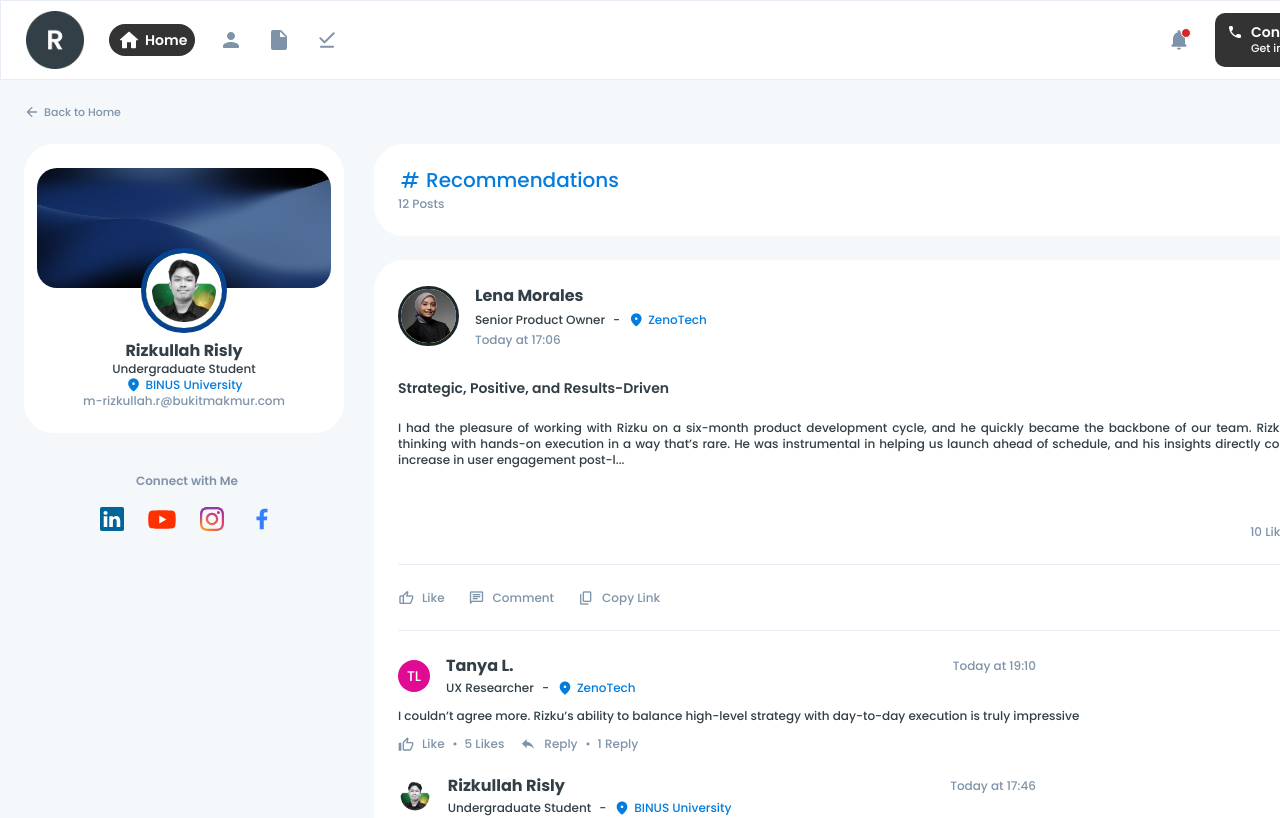
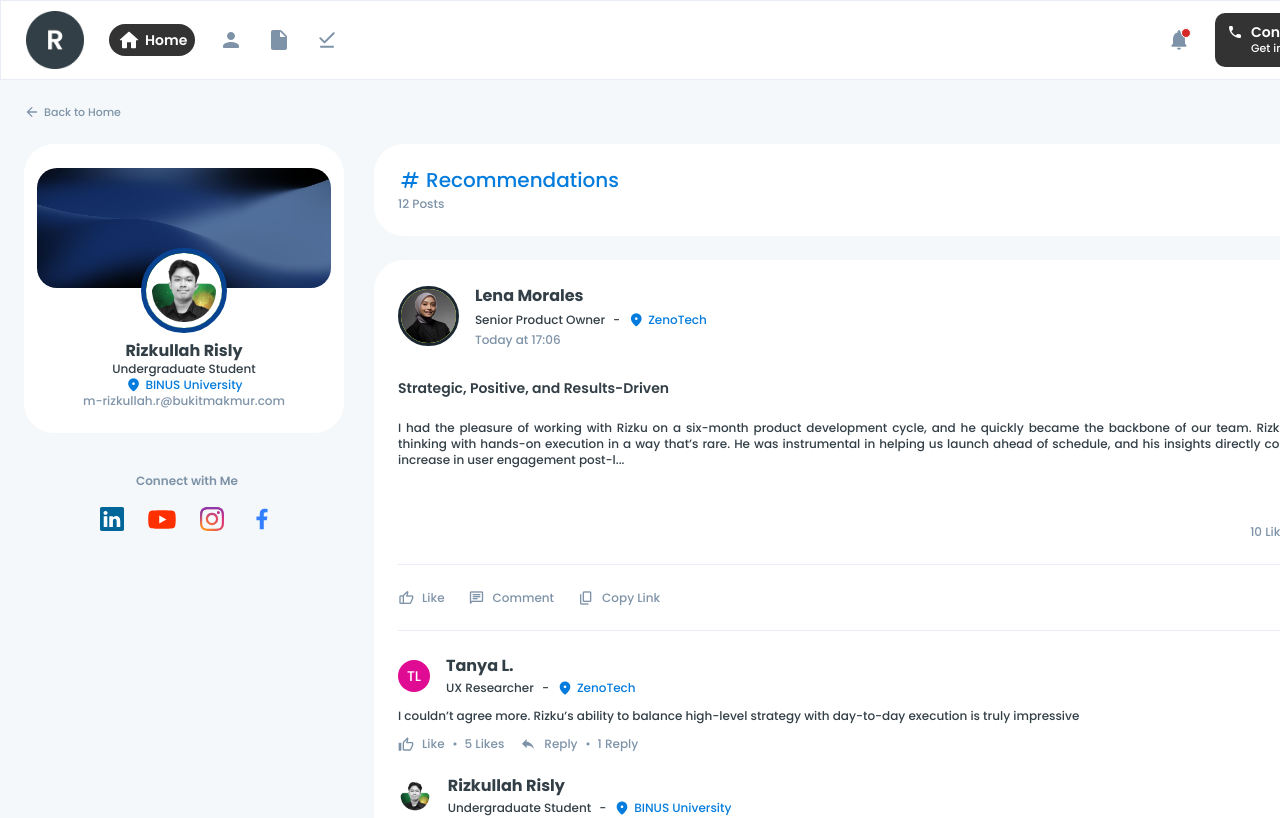
Before and after one commit to rizkullahry/recommend-porto, a Vue app: page /about in a window 1280 px wide. Shown: the top 818 px of the page. Built offline with nearby package versions, Linux system fonts and the light colour scheme.

Commit message:
Adjust post card

```diff
--- a/src/components/PostCard/PostCard.vue
+++ b/src/components/PostCard/PostCard.vue
@@ -45,7 +45,7 @@
                 <span :class="['body-small post-card__actions-copy-name', isCopied ? 'primary-500' : 'neutral-500']">{{ !isCopied ? "Copy Link" : "Copied" }}</span>
             </div>
         </div>
-        <hr v-if="!item.commentsDisable && (item.commentsData?.length ?? 0) > 0" class="post-card__divider2"></hr>
+        <hr v-if="!item.commentsDisable && (item.commentsData?.length ?? 0) > 0 && !item.isEditComment" class="post-card__divider2"></hr>
         <span v-if="item.isEditComment" class="post-card__more-comments">Show more comments</span>
     </div>
 </template>
--- a/src/components/PostCardComment/style/_post-card-comments.scss
+++ b/src/components/PostCardComment/style/_post-card-comments.scss
@@ -3,6 +3,7 @@
     flex-direction: column;
     align-items: flex-start;
     gap: 12px;
+    width: 100%;
 
     &--child{
         display: flex;
@@ -17,6 +18,7 @@
         width: 638px;
         align-items: center;
         gap: 16px;
+        width: 100%;
     }
 
     &__header-avatar {
@@ -58,6 +60,7 @@
         gap: 4px;
         flex: 1 0 0;
         border-radius: 20px;
+        width: 100%;
     }
 
     &__header-content-top {
@@ -65,6 +68,7 @@
         align-items: center;
         gap: 4px;
         align-self: stretch;
+        width: 100%;
     }
 
     &__header-content-top-name {
```
